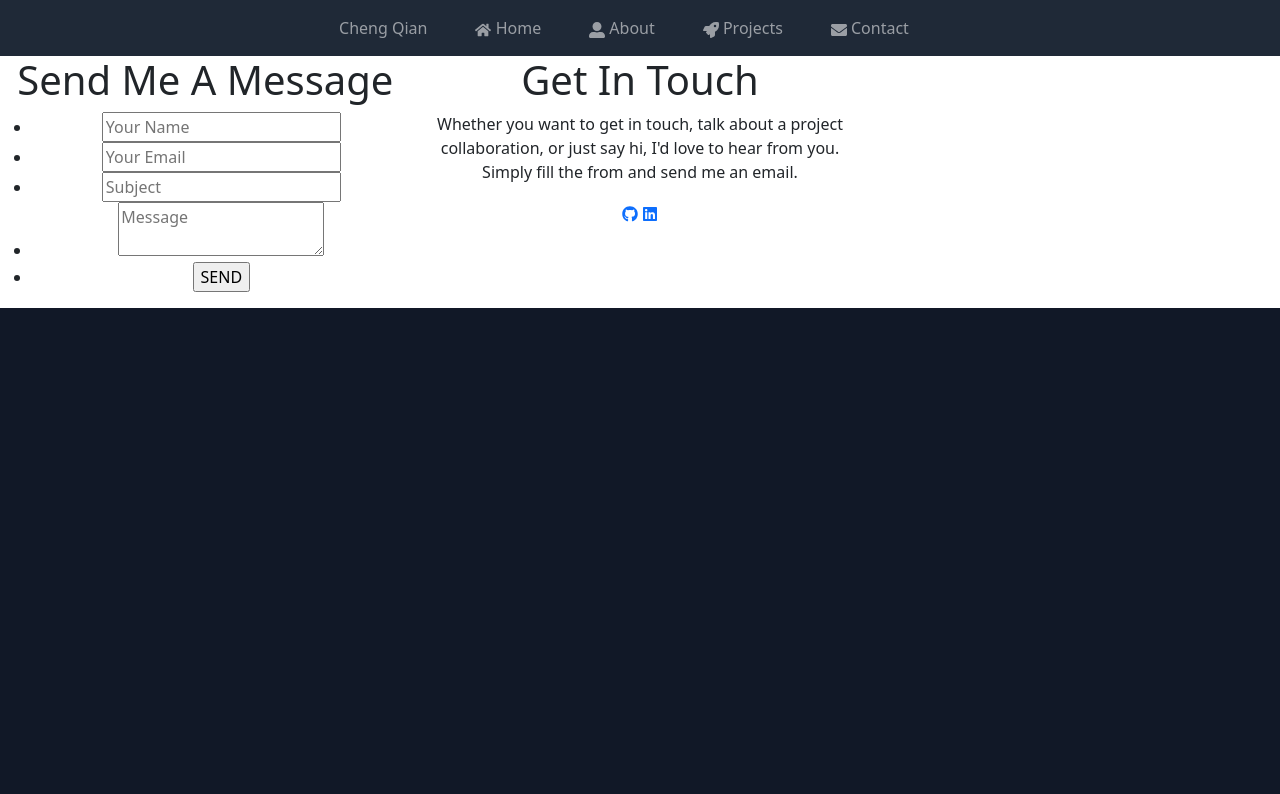
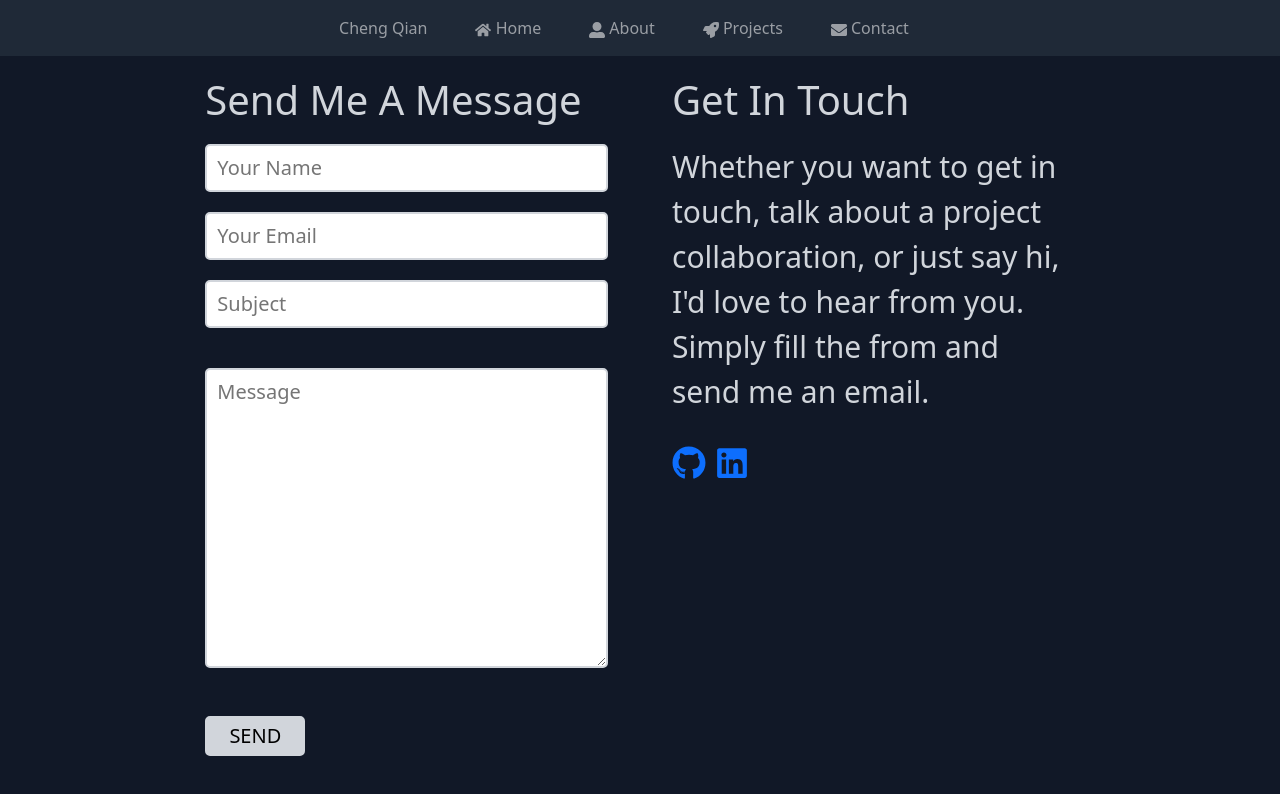
Before and after one commit to M4DF1R3/my-portfolio, a React (Create React App) app: page /contact in a window 1280 px wide. Shown: the top 794 px of the page. Built offline with nearby package versions, Linux system fonts and the light colour scheme.

Commit message:
Minor Changes

```diff
--- a/src/components/Contact/Contact.js
+++ b/src/components/Contact/Contact.js
@@ -24,7 +24,7 @@ const Contact = () => {
     }
 
     return (
-        <section className="contact">
+        <section id="contact">
             <div className="contact-list">
                 <Row xs={1} md={3} lg={10} className="contact-row">
                     <Col md={4} className="contact-col">
```
